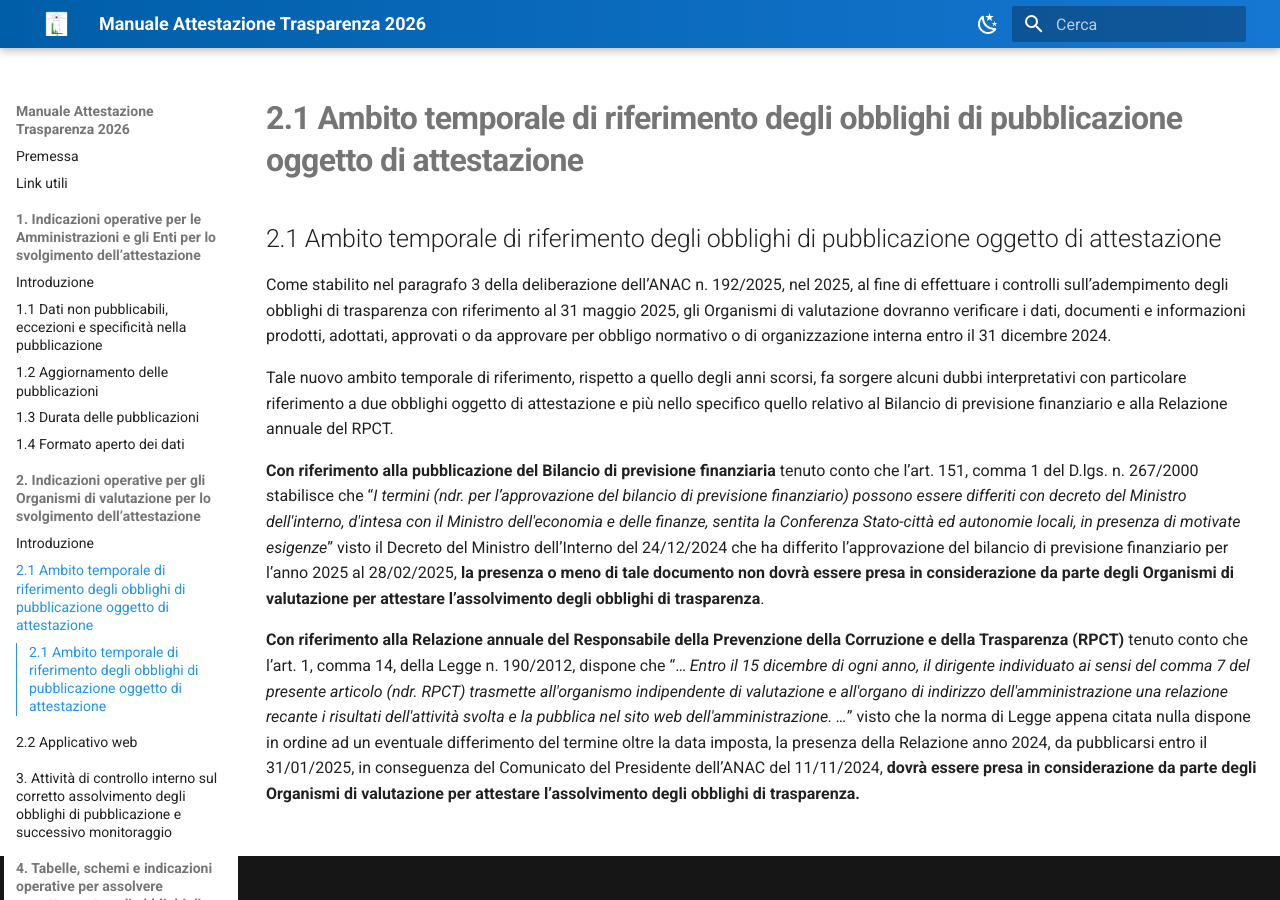
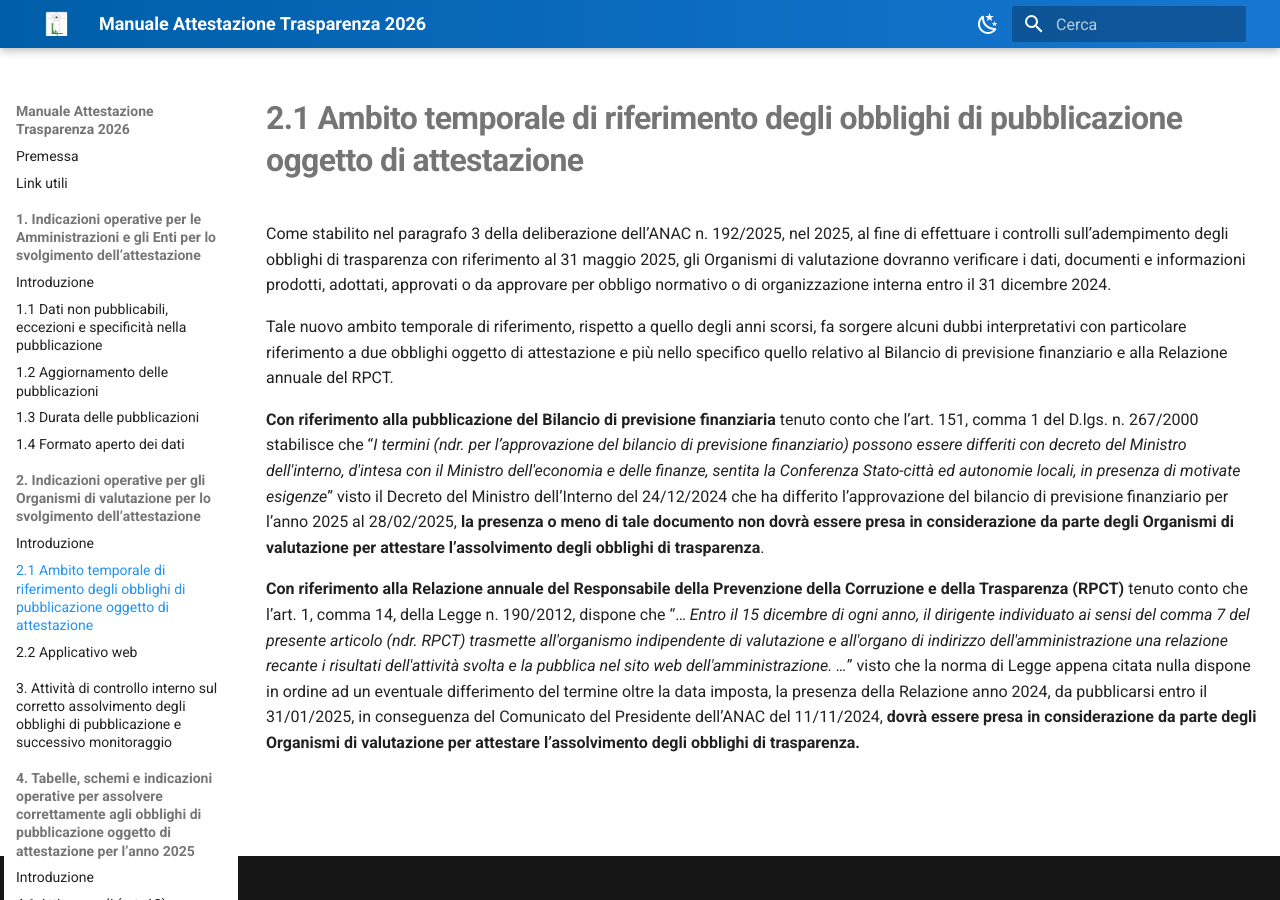
Before and after one commit to Lab4srl/manuale-trasparenza-2026, an MkDocs documentation site: the page built from docs/capitolo-2/2-1-ambito-temporale.md, in a window 1280 px wide. Built offline with MkDocs 1.6.1 and Material for MkDocs 9.7.7, drawn with Linux system fonts in a browser that asks for light colours.

Commit message:
Aggiornamento capitolo 2

```diff
--- a/docs/capitolo-2/2-1-ambito-temporale.md
+++ b/docs/capitolo-2/2-1-ambito-temporale.md
@@ -1,5 +1,3 @@
-## 2.1 Ambito temporale di riferimento degli obblighi di pubblicazione oggetto di attestazione
-
 Come stabilito nel paragrafo 3 della deliberazione dell’ANAC n. 192/2025, nel 2025, al fine di effettuare i controlli sull’adempimento degli obblighi di trasparenza con riferimento al 31 maggio 2025, gli Organismi di valutazione dovranno verificare i dati, documenti e informazioni prodotti, adottati, approvati o da approvare per obbligo normativo o di organizzazione interna entro il 31 dicembre 2024.
 
 Tale nuovo ambito temporale di riferimento, rispetto a quello degli anni scorsi, fa sorgere alcuni dubbi interpretativi con particolare riferimento a due obblighi oggetto di attestazione e più nello specifico quello relativo al Bilancio di previsione finanziario e alla Relazione annuale del RPCT.
```
Also changed, not shown: docs/capitolo-2/2-2-applicativo-web.md (+0 -2 lines).
